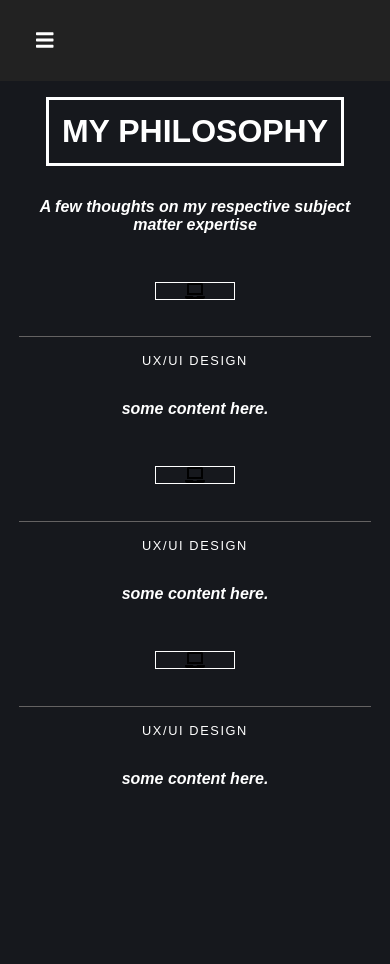
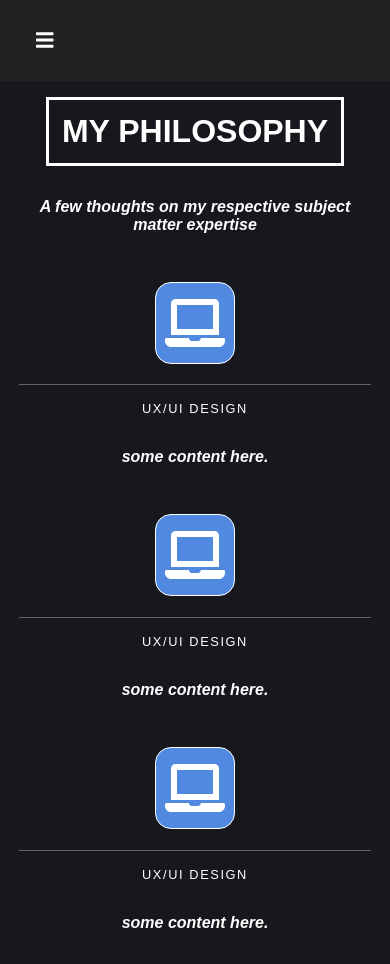
Before and after one commit to jayoharedee/assignment, a React app: page /whyme in a window 390 px wide. Before the commit the page ends 844 px from the top, so only its background shows below. Built offline with nearby package versions, Linux system fonts and the light colour scheme.

Commit message:
style and breakpoint cleanup WIP

```diff
--- a/src/js/components/spinnyicon/style.scss
+++ b/src/js/components/spinnyicon/style.scss
@@ -5,9 +5,26 @@
   align-items: center;
   margin-top: 1rem;
   border: 1px solid white;
+  padding: 1rem;
+  font-size: 3rem;
+  background-color: rgb(80, 137, 223);
+  border-radius: 1rem;
+  color: white;
+  cursor: pointer;
 }
 
-@media all and (max-width: 480px) {
+// .spinny-icon {
+//   display: flex;
+//   flex-direction: column;
+//   padding: 1rem;
+//   font-size: 3rem;
+//   background-color: rgb(80, 137, 223);
+//   border-radius: 1rem;
+//   color: white;
+//   cursor: pointer;
+// }
+
+@media all and (min-width: 200) and (max-width: 480px) {
   .spinny-icon {
     align-items: center;
 
```
